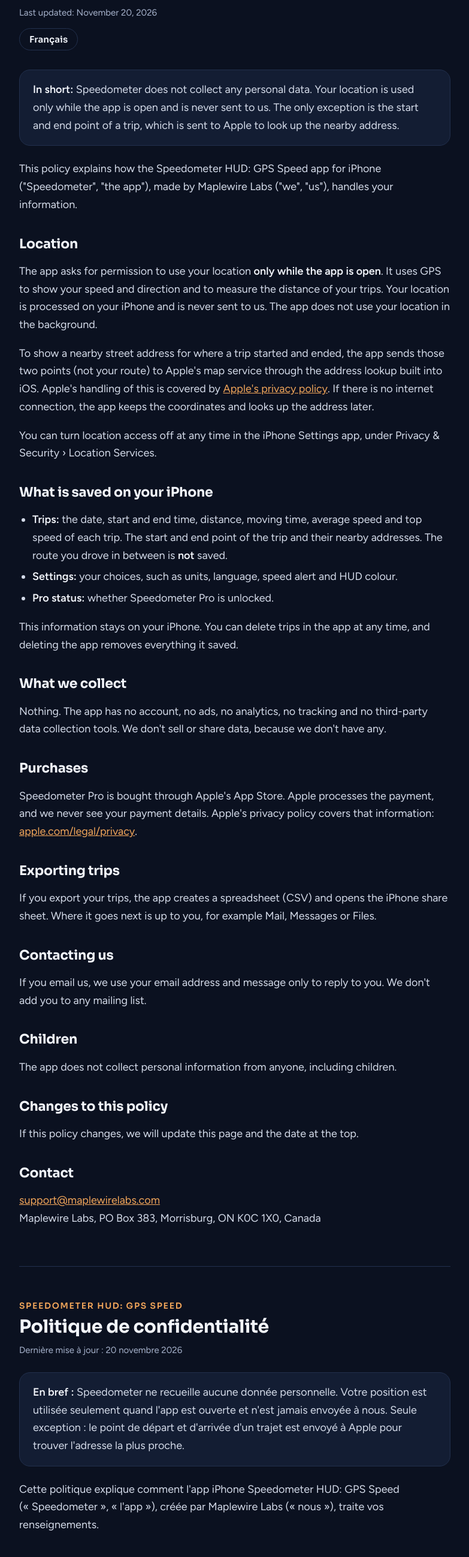
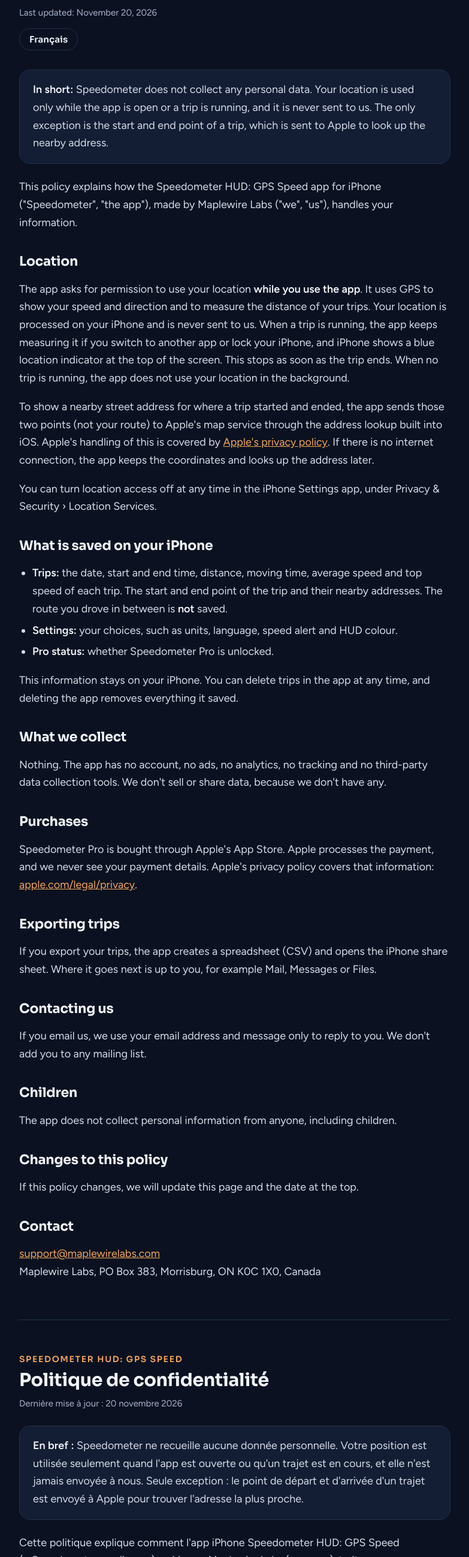
Before and after one commit to maplewirelabs-com/website, a plain HTML site: page speedometer/privacy/index.html in a window 1280 px wide. Shown: the part 204-2800 px from the top of the page at 60% size, without its empty margins (248-1031 px from the left). Drawn offline with Linux system fonts and the light colour scheme.

Commit message:
Speedometer privacy: trips measured in the background (for 1.1)
Co-Authored-By: Claude Opus 5.5 <noreply@anthropic.com>
Claude-Session: https://claude.ai/code/session_01WpKAAEMCPu8D5fPtfbhnqa

```diff
--- a/speedometer/privacy/index.html
+++ b/speedometer/privacy/index.html
@@ -77,12 +77,12 @@ footer a{color:var(--muted)}
     <p class="updated">Last updated: November 20, 2026</p>
     <a class="switch" href="#fr" lang="fr">Français</a>
 
-    <div class="box"><p><strong>In short:</strong> Speedometer does not collect any personal data. Your location is used only while the app is open and is never sent to us. The only exception is the start and end point of a trip, which is sent to Apple to look up the nearby address.</p></div>
+    <div class="box"><p><strong>In short:</strong> Speedometer does not collect any personal data. Your location is used only while the app is open or a trip is running, and it is never sent to us. The only exception is the start and end point of a trip, which is sent to Apple to look up the nearby address.</p></div>
 
     <p>This policy explains how the Speedometer HUD: GPS Speed app for iPhone ("Speedometer", "the app"), made by Maplewire Labs ("we", "us"), handles your information.</p>
 
     <h2>Location</h2>
-    <p>The app asks for permission to use your location <strong>only while the app is open</strong>. It uses GPS to show your speed and direction and to measure the distance of your trips. Your location is processed on your iPhone and is never sent to us. The app does not use your location in the background.</p>
+    <p>The app asks for permission to use your location <strong>while you use the app</strong>. It uses GPS to show your speed and direction and to measure the distance of your trips. Your location is processed on your iPhone and is never sent to us. When a trip is running, the app keeps measuring it if you switch to another app or lock your iPhone, and iPhone shows a blue location indicator at the top of the screen. This stops as soon as the trip ends. When no trip is running, the app does not use your location in the background.</p>
     <p>To show a nearby street address for where a trip started and ended, the app sends those two points (not your route) to Apple's map service through the address lookup built into iOS. Apple's handling of this is covered by <a href="https://www.apple.com/legal/privacy/">Apple's privacy policy</a>. If there is no internet connection, the app keeps the coordinates and looks up the address later.</p>
     <p>You can turn location access off at any time in the iPhone Settings app, under Privacy &amp; Security › Location Services.</p>
 
@@ -120,12 +120,12 @@ footer a{color:var(--muted)}
       <h2 style="font-size:30px;margin-top:0">Politique de confidentialité</h2>
       <p class="updated">Dernière mise à jour&nbsp;: 20 novembre 2026</p>
 
-      <div class="box"><p><strong>En bref&nbsp;:</strong> Speedometer ne recueille aucune donnée personnelle. Votre position est utilisée seulement quand l'app est ouverte et n'est jamais envoyée à nous. Seule exception&nbsp;: le point de départ et d'arrivée d'un trajet est envoyé à Apple pour trouver l'adresse la plus proche.</p></div>
+      <div class="box"><p><strong>En bref&nbsp;:</strong> Speedometer ne recueille aucune donnée personnelle. Votre position est utilisée seulement quand l'app est ouverte ou qu'un trajet est en cours, et elle n'est jamais envoyée à nous. Seule exception&nbsp;: le point de départ et d'arrivée d'un trajet est envoyé à Apple pour trouver l'adresse la plus proche.</p></div>
 
       <p>Cette politique explique comment l'app iPhone Speedometer HUD: GPS Speed («&nbsp;Speedometer&nbsp;», «&nbsp;l'app&nbsp;»), créée par Maplewire Labs («&nbsp;nous&nbsp;»), traite vos renseignements.</p>
 
       <h2>Localisation</h2>
-      <p>L'app demande la permission d'utiliser votre position <strong>seulement quand l'app est ouverte</strong>. Elle utilise le GPS pour afficher votre vitesse et votre direction et pour mesurer la distance de vos trajets. Votre position est traitée sur votre iPhone et n'est jamais envoyée à nous. L'app n'utilise pas votre position en arrière-plan.</p>
+      <p>L'app demande la permission d'utiliser votre position <strong>pendant que vous utilisez l'app</strong>. Elle utilise le GPS pour afficher votre vitesse et votre direction et pour mesurer la distance de vos trajets. Votre position est traitée sur votre iPhone et n'est jamais envoyée à nous. Pendant un trajet, l'app continue de le mesurer si vous passez à une autre app ou verrouillez votre iPhone, et l'iPhone affiche un indicateur de position bleu en haut de l'écran. Cela s'arrête dès la fin du trajet. Quand aucun trajet n'est en cours, l'app n'utilise pas votre position en arrière-plan.</p>
       <p>Pour afficher l'adresse la plus proche du début et de la fin d'un trajet, l'app envoie ces deux points (pas votre parcours) au service de cartes d'Apple, au moyen de la recherche d'adresses intégrée à iOS. Le traitement par Apple est régi par <a href="https://www.apple.com/ca/fr/legal/privacy/">la politique de confidentialité d'Apple</a>. Sans connexion Internet, l'app garde les coordonnées et cherche l'adresse plus tard.</p>
       <p>Vous pouvez désactiver l'accès à la localisation en tout temps dans l'app Réglages de l'iPhone, sous Confidentialité et sécurité › Service de localisation.</p>
 
```
